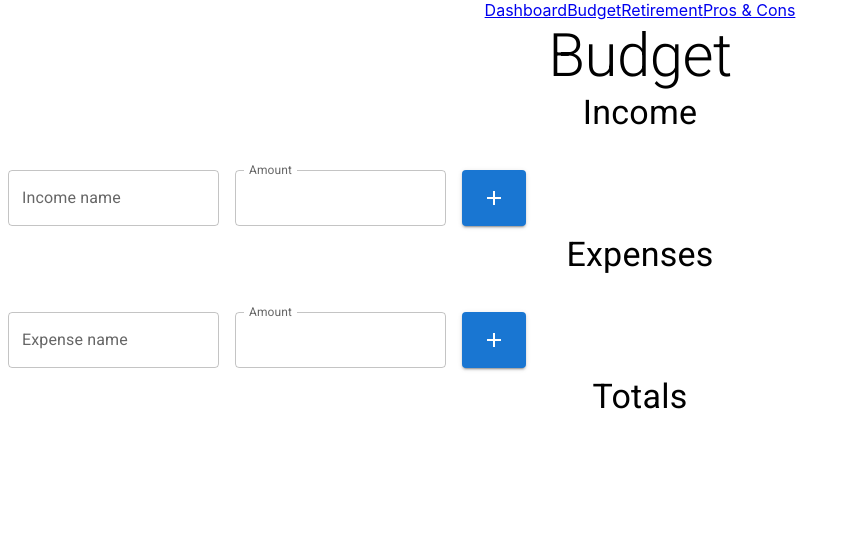
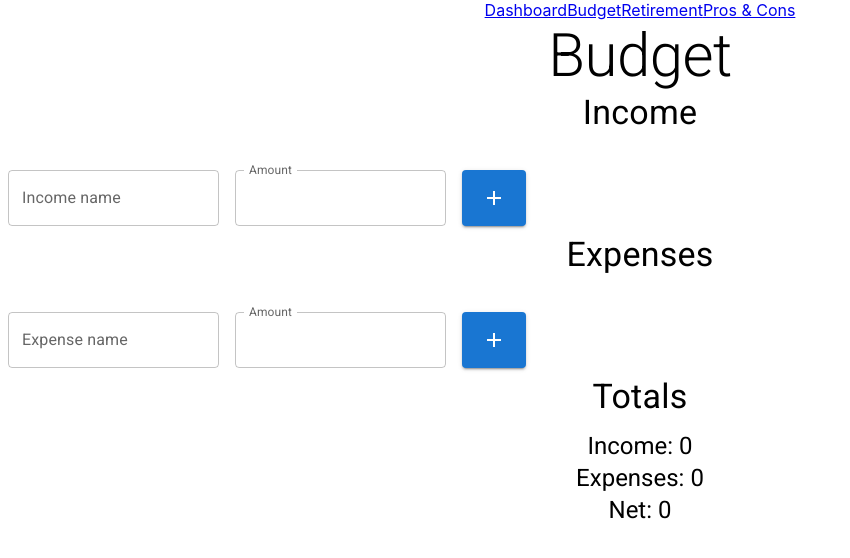
Before and after one commit to joshua-holmes/productivity-app, a React (Create React App) app: page /budget in a window 1280 px wide. Shown: the top 558 px of the page, without its empty margins (0-850 px from the left). Built offline with nearby package versions, Linux system fonts and the light colour scheme.

Commit message:
Gave functionality to totals. Prevented duplicate names.

```diff
--- a/src/components/Budget.js
+++ b/src/components/Budget.js
@@ -13,39 +13,52 @@ import DeleteIcon from "@mui/icons-material/Delete";
 import IconButton from "@mui/material/IconButton";
 
 function Budget() {
-  const [income, setIncome] = useState([]);
-  const [expenses, setExpenses] = useState([]);
+  const [income, setIncome] = useState([]); // stores incomes
+  const [expenses, setExpenses] = useState([]); // stores expenses
 
-  const [incomeNameField, setIncomeNameField] = useState("");
-  const [incomeAmountField, setIncomeAmountField] = useState("");
+  const [incomeNameField, setIncomeNameField] = useState(""); // controls income name field
+  const [incomeAmountField, setIncomeAmountField] = useState(""); // controls income amount field
 
   function handleChangeTextIncome(e) {
+    // sets income name field state when user types
     e.preventDefault();
     setIncomeNameField(e.target.value);
   }
 
   function handleChangeAmountIncome(e) {
+    // sets income amount field state when user types
     e.preventDefault();
     setIncomeAmountField(e.target.value);
   }
 
   function handleSubmitIncome() {
+    // updates income state upon submit
     const formInfo = {
       name: incomeNameField,
       amount: incomeAmountField,
     };
+    const checkDup = income.find(obj => obj.name === formInfo.name)
 
-    setIncome([...income, formInfo]);
-    setIncomeNameField("");
-    setIncomeAmountField("");
+    if(checkDup === undefined){
+        setIncome([...income, formInfo]);
+        setIncomeNameField(""); // resets fields after submit
+        setIncomeAmountField("");
+    } else {
+        alert("duplicate!") // do something if name is duplicated
+    }
+
+
+
   }
 
   function handleIncomeRemove(name) {
+    // gives functionality to the trash icon button
     const filteredIncome = income.filter((item) => item.name !== name);
     setIncome(filteredIncome);
   }
 
   const renderIncome = income.map((inc) => {
+    // an array of our income list items
     return (
       <ListItem key={income.indexOf(inc)}>
         <ListItemText primary={inc.name} />
@@ -75,10 +88,17 @@ function Budget() {
       name: expenseNameField,
       amount: expenseAmountField,
     };
+    const checkDup = expenses.find(obj => obj.name === formInfo.name)
 
-    setExpenses([...expenses, formInfo]);
-    setExpenseNameField("");
-    setExpenseAmountField("");
+    if(checkDup === undefined){
+        setExpenses([...expenses, formInfo]);
+        setExpenseNameField("");
+        setExpenseAmountField("");
+    } else {
+        alert("duplicate!") // do something if name is duplicated
+    }
+
+
   }
 
   function handleExpenseRemove(name) {
@@ -97,6 +117,29 @@ function Budget() {
       </ListItem>
     );
   });
+
+  // hard coded placeholders
+  let incomeSum = 0;
+  let expenseSum = 0;
+
+
+  if (income.length !== 0) {
+    const amountArrayIncome = income.map((obj) => obj.amount); // returns array of amounts only
+    incomeSum = amountArrayIncome
+      .map((num) => parseInt(num))
+      .reduce((a, b) => {
+        return a + b;
+      });
+  }
+
+  if (expenses.length !== 0) {
+    const amountArrayExpense = expenses.map((obj) => obj.amount); // returns array of amounts only
+    expenseSum = amountArrayExpense
+      .map((num) => parseInt(num))
+      .reduce((a, b) => {
+        return a + b;
+      });
+  }
 
   return (
     <div>
@@ -163,6 +206,9 @@ function Budget() {
       <Typography variant="h4" gutterBottom>
         Totals
       </Typography>
+      <Typography variant="h5">Income: {incomeSum}</Typography>
+      <Typography variant="h5">Expenses: {expenseSum}</Typography>
+      <Typography variant="h5">Net: {incomeSum - expenseSum}</Typography>
     </div>
   );
 }
```
